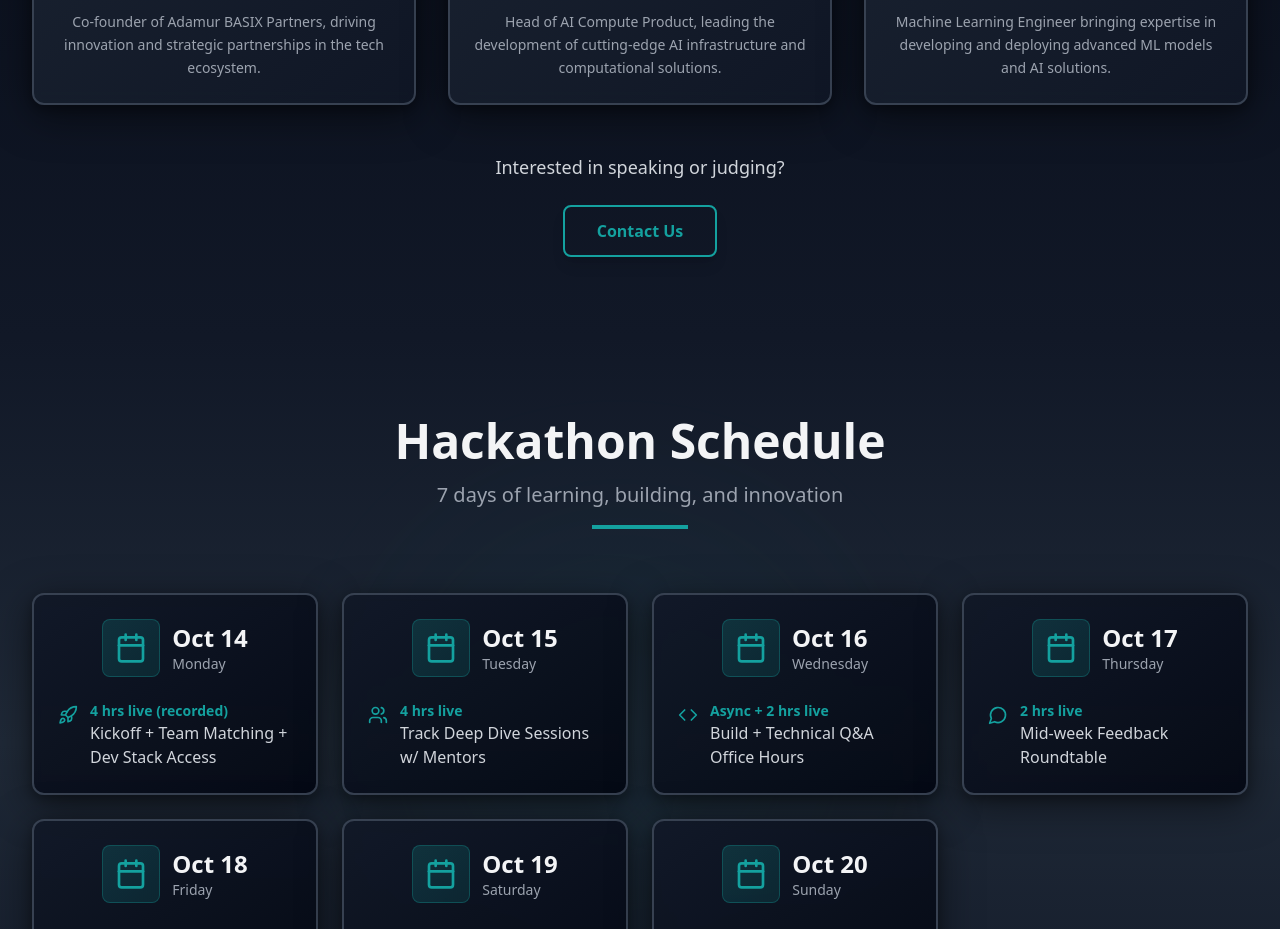
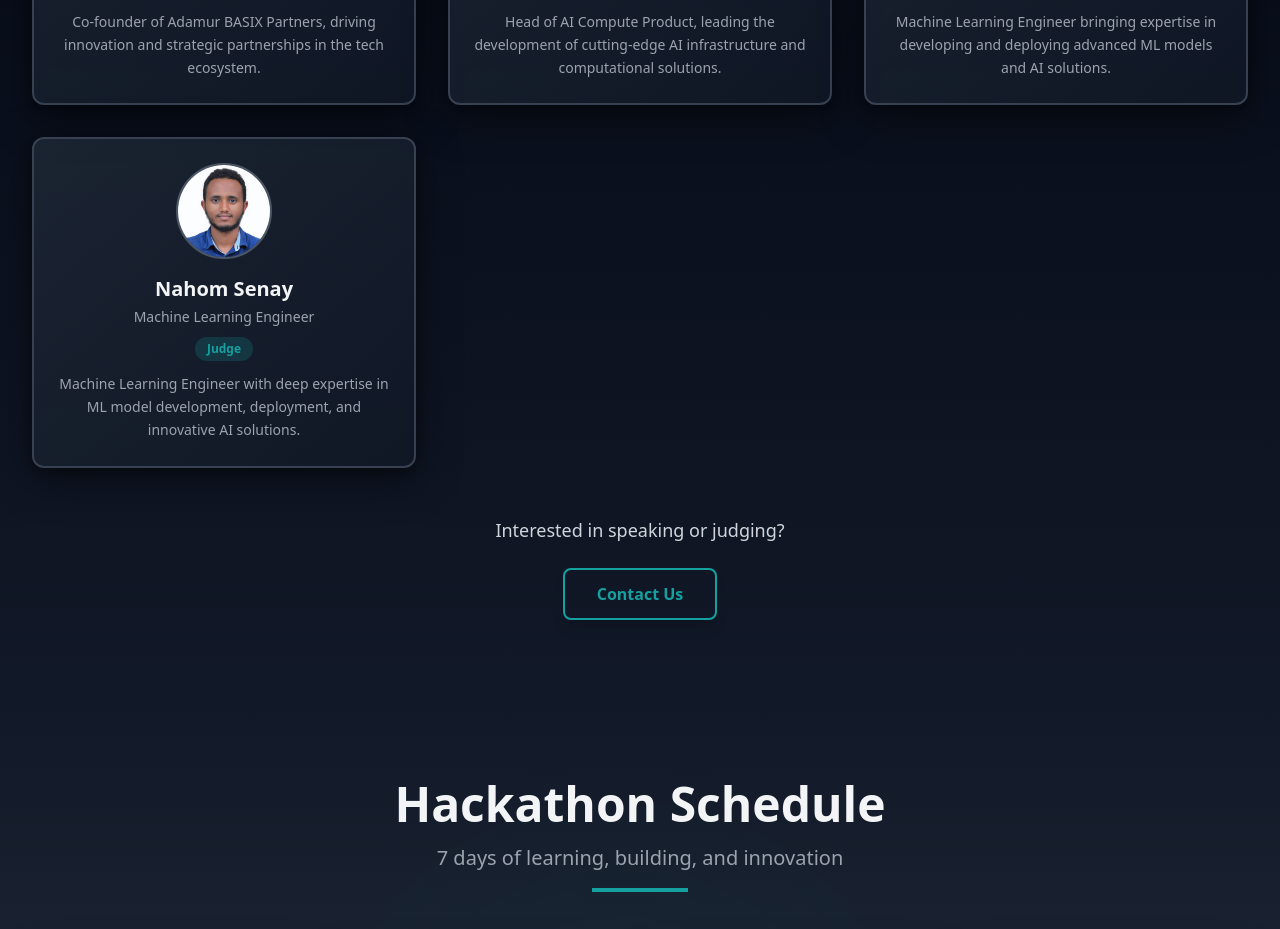
Before and after one commit to codewithsimon/test-trk, a React (Vite) app: page / in a window 1280 px wide. Shown: the part 6360-7289 px from the top of the page. Built offline with nearby package versions, Linux system fonts and the light colour scheme.

Commit message:
Updated Speakers.tsx

```diff
--- a/src/components/Speakers.tsx
+++ b/src/components/Speakers.tsx
@@ -80,6 +80,13 @@ const Speakers = () => {
       bio: 'Machine Learning Engineer bringing expertise in developing and deploying advanced ML models and AI solutions.',
       image: '/image copy copy copy.png',
     },
+    {
+      name: 'Nahom Senay',
+      title: 'Machine Learning Engineer',
+      role: 'Judge',
+      bio: 'Machine Learning Engineer with deep expertise in ML model development, deployment, and innovative AI solutions.',
+      image: '/image copy copy copy copy.png',
+    },
   ];
 
   return (
```
